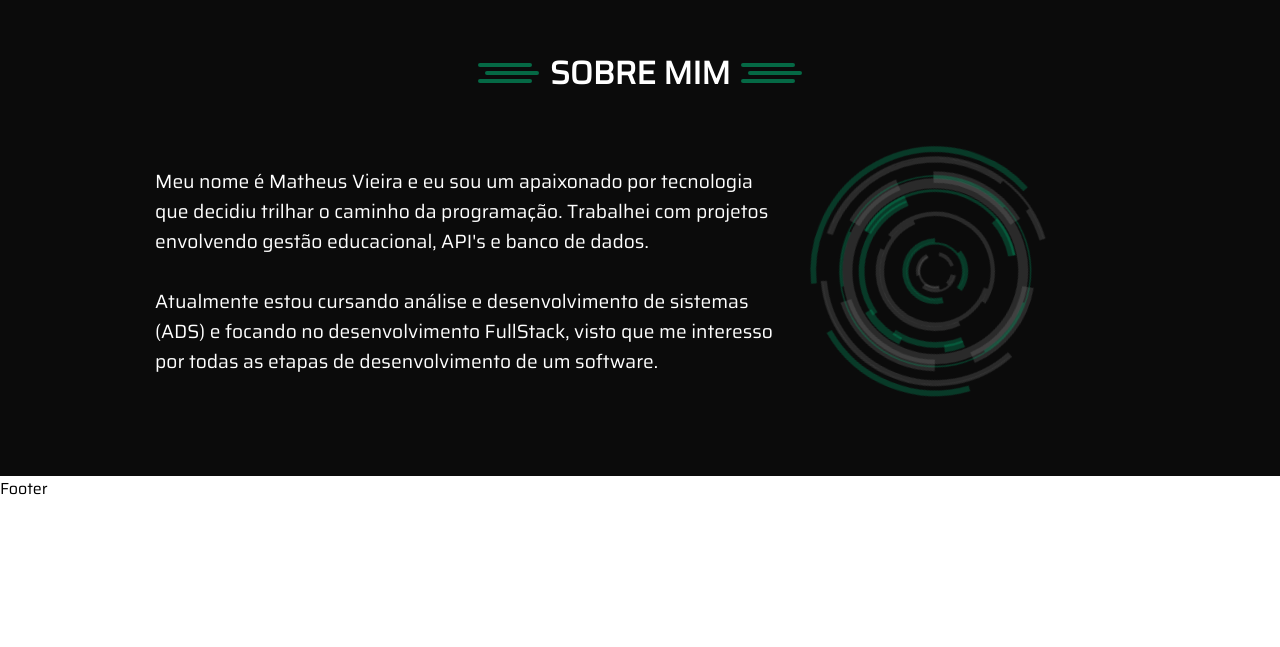
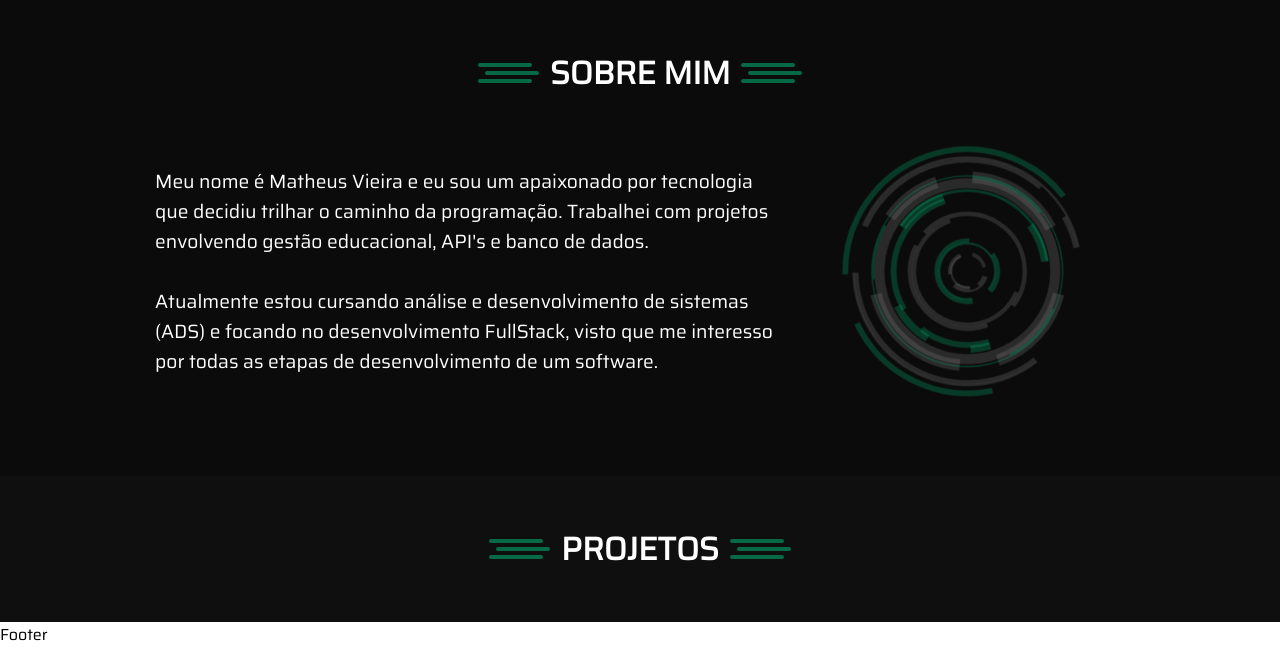
Before and after one commit to Math-Vieira/Portfolio2.0, a React (Create React App) app: page / in a window 1280 px wide. Shown: the part 800-1447 px from the top of the page. Before the commit the page ends 1301 px from the top, so only its background shows below. Built offline with nearby package versions, Linux system fonts and the light colour scheme.

Commit message:
feat: implement svgContainer and projects section

```diff
--- a/src/pages/Home/index.tsx
+++ b/src/pages/Home/index.tsx
@@ -73,8 +73,18 @@ const Home = () => {
                                 de um software.
                             </p>
                         </div>
-                        {!isMobile && <Circle />}
+                        {!isMobile && (
+                            <div className="svgContainer">
+                                <Circle />
+                            </div>
+                        )}
                     </S.AboutMeContainer>
+                </div>
+            </S.Section>
+            <S.Section secondary={true} id="projects">
+                <div className="centralizer">
+                    <H2>PROJETOS</H2>
+
                 </div>
             </S.Section>
         </>
```
